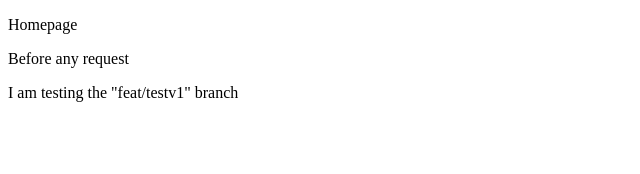
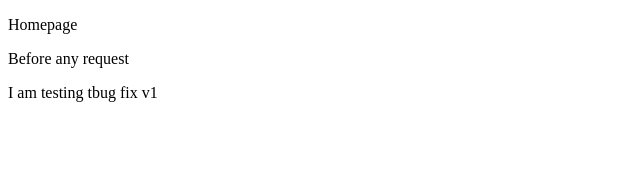
Before and after one commit to RoyeHLS/relesae-pls-test, a React (Create React App) app: page / in a window 1280 px wide. Shown: the top 174 px of the page, without its empty margins (0-640 px from the left). Built offline with nearby package versions, Linux system fonts and the light colour scheme.

Commit message:
fix: testing the new bug v1.0.1

```diff
--- a/src/App.tsx
+++ b/src/App.tsx
@@ -5,7 +5,7 @@ function App() {
   return (
     <div>
       <Homepage />
-      <p>I am testing the "feat/testv1" branch</p>
+      <p>I am testing tbug fix v1</p>
     </div>
   );
 }
```
